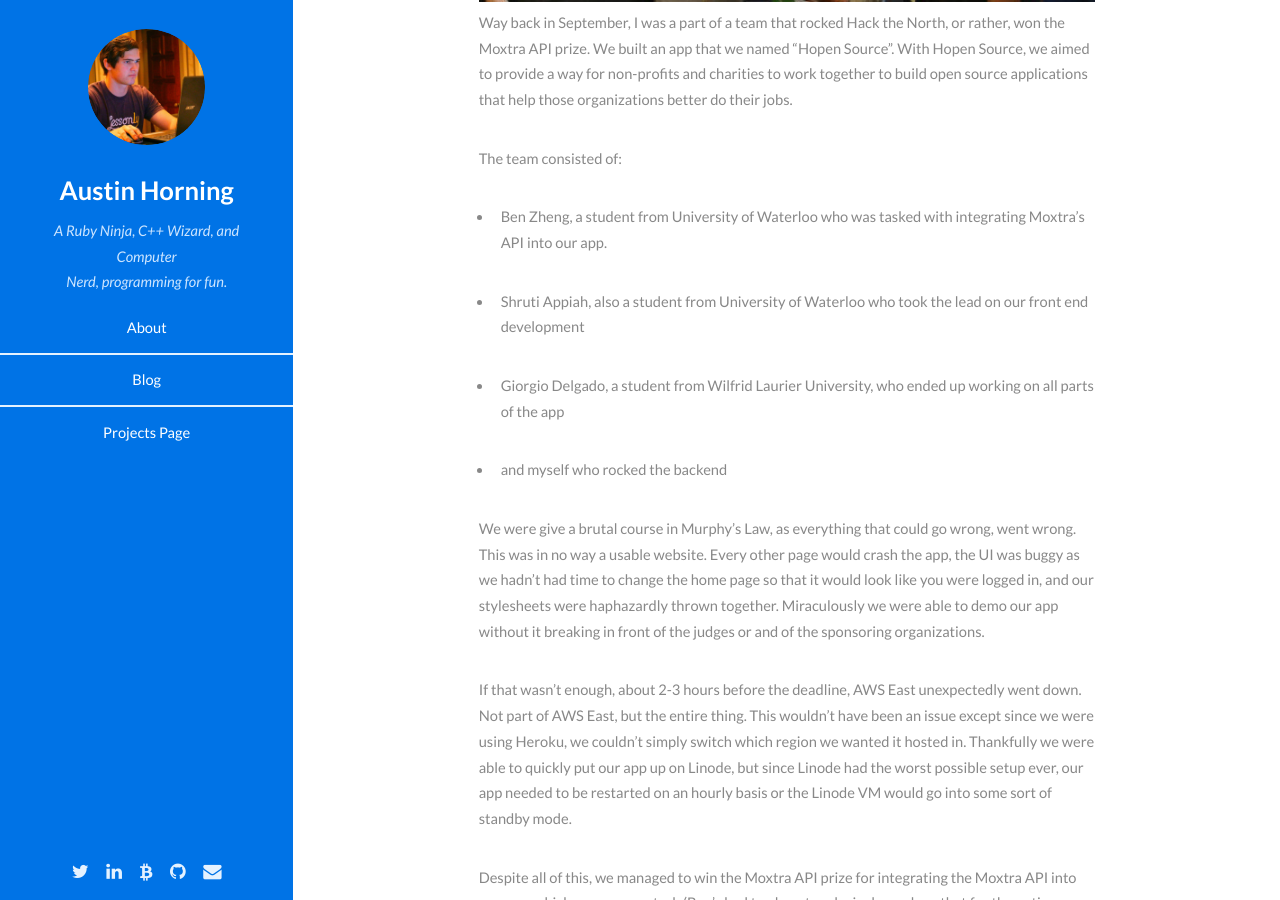
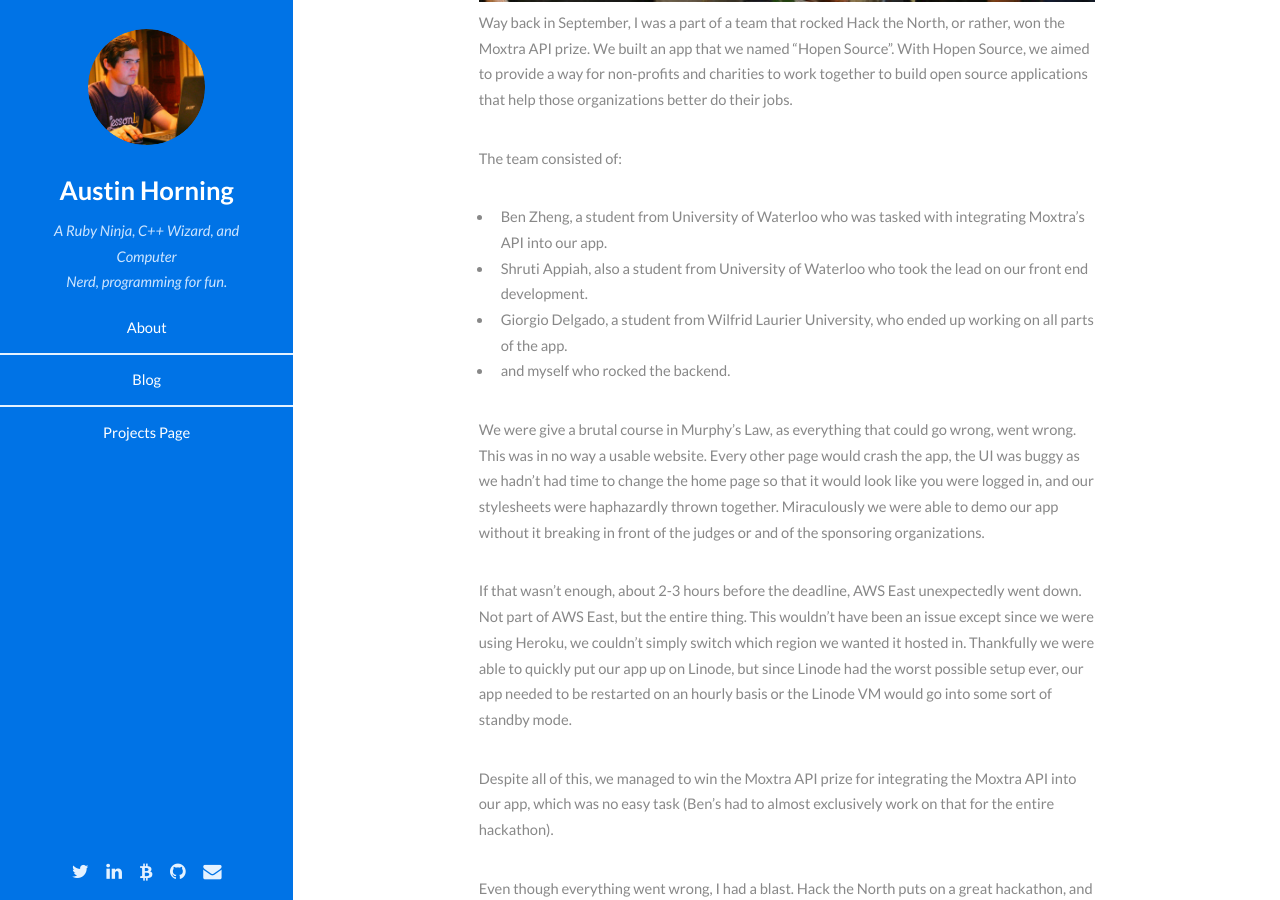
Before and after one commit to TheAustinSeven/theaustinseven.github.io, a Jekyll site: the page built from _posts/2016-01-04-hack-the-north-hopensource.markdown, in a window 1280 px wide and 900 px high, scrolled down 810 px. Built offline with Jekyll 4.4.1, drawn with Linux system fonts in a browser that asks for light colours.

```diff
--- a/_posts/2016-01-04-hack-the-north-hopensource.markdown
+++ b/_posts/2016-01-04-hack-the-north-hopensource.markdown
@@ -10,12 +10,9 @@ Way back in September, I was a part of a team that rocked Hack the North, or rat
 The team consisted of:
 
 - Ben Zheng, a student from University of Waterloo who was tasked with integrating Moxtra's API into our app.
-
-- Shruti Appiah, also a student from University of Waterloo who took the lead on our front end development
-
-- Giorgio Delgado, a student from Wilfrid Laurier University, who ended up working on all parts of the app
-
-- and myself who rocked the backend
+- Shruti Appiah, also a student from University of Waterloo who took the lead on our front end development.
+- Giorgio Delgado, a student from Wilfrid Laurier University, who ended up working on all parts of the app.
+- and myself who rocked the backend.
 
 We were give a brutal course in Murphy's Law, as everything that could go wrong, went wrong. This was in no way a usable website. Every other page would crash the app, the UI was buggy as we hadn't had time to change the home page so that it would look like you were logged in, and our stylesheets were haphazardly thrown together. Miraculously we were able to demo our app without it breaking in front of the judges or and of the sponsoring organizations.
 
```
